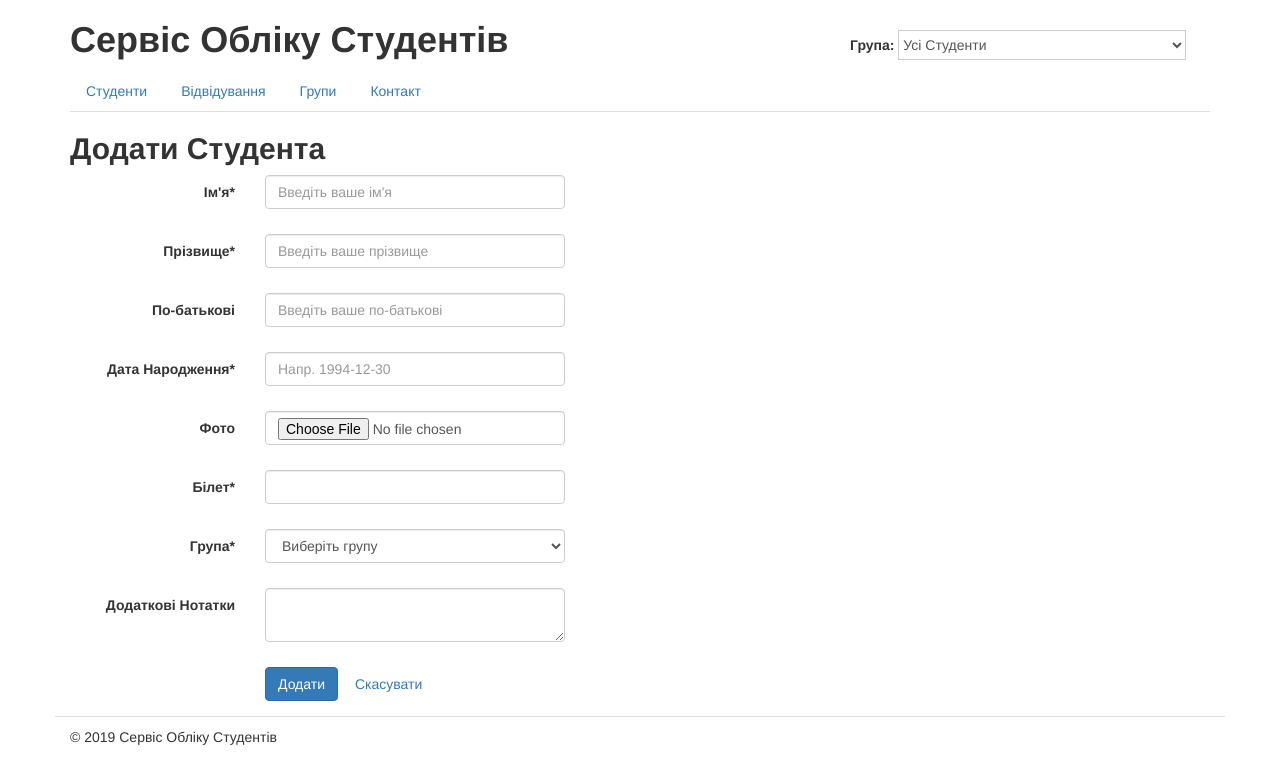
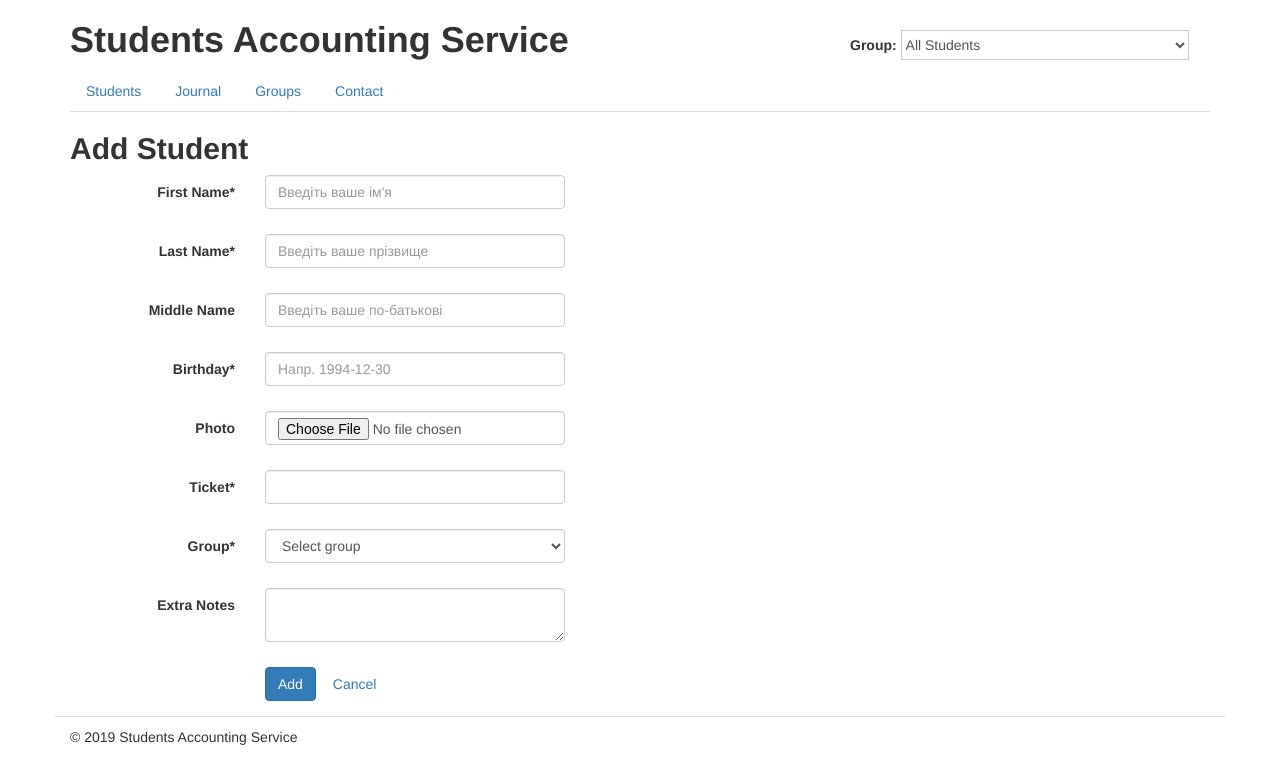
Before and after one commit to ikorzhelskyi/studentsdb, a Django app: page /students/add/ in a window 1280 px wide. Shown: the top 784 px of the page. Run offline with Django 3.2, Linux system fonts and the light colour scheme; data comes from the database, SQL or seed files in the repository; some libraries are stand-ins or nearby versions.

Commit message:
Add internalization to templates

```diff
--- a/students/templates/students/base.html
+++ b/students/templates/students/base.html
@@ -1,10 +1,11 @@
+{% load i18n %}
 {% load static from staticfiles %}
 <!DOCTYPE html>
 <html lang="uk">
 <head>
   <meta charset="UTF-8"/>
-  <title>Сервіс Обліку Студентів - {% block meta_title %}{% endblock meta_title %}</title>
-  <meta name="description" value="Система Обліку Студентів Навчального Закладу" />
+  <title>{% trans "Students Accounting Service" %} - {% block meta_title %}{% endblock meta_title %}</title>
+  <meta name="description" value="{% trans "App to manage students database" %}"/>
   <meta name="viewport" content="width=device-width, initial-scale=1">
 
   <link rel="stylesheet"
@@ -26,14 +27,14 @@
     <div class="row" id="header">
       {% block logo %}
       <div class="col-xs-8">
-        <h1>Сервіс Обліку Студентів </h1>
+        <h1>{% trans "Students Accounting Service" %}</h1>
       </div>
       {% endblock logo %}
       {% block groups_selector %}
       <div class="col-xs-4" id="group-selector">
-        <strong>Група:</strong>
+        <strong>{% trans "Group" %}:</strong>
         <select>
-          <option value="">Усі Студенти</option>
+          <option value="">{% trans "All Students" %}</option>
           {% for group in GROUPS %}
           <option value="{{ group.id }}"{% if group.selected %}selected="1"{% endif %}>{{ group.title }}{% if group.leader %}, {{ group.leader }}{% endif %}</option>
           {% endfor %}
@@ -51,10 +52,10 @@
         {% url 'groups' as groups_page %}
         {% url 'contact_admin' as contact_admin %}
         <ul class="nav nav-tabs" role="tablist">
-          <li role="presentation" {% if request.path == home_page %} class="active" {% endif %}><a href="{{ home_page }}">Студенти</a></li>
-          <li role="presentation" {% if journal_page in request.path %} class="active" {% endif %}><a href="{{ journal_page }}">Відвідування</a></li>
-          <li role="presentation" {% if groups_page in request.path %} class="active" {% endif %}><a href="{{ groups_page }}">Групи</a></li>
-          <li role="presentation" {% if contact_admin in request.path %} class="active" {% endif %}><a href="{{ contact_admin }}">Контакт</a></li>
+          <li role="presentation" {% if request.path == home_page %} class="active" {% endif %}><a href="{{ home_page }}">{% trans "Students" %}</a></li>
+          <li role="presentation" {% if journal_page in request.path %} class="active" {% endif %}><a href="{{ journal_page }}">{% trans "Journal" %}</a></li>
+          <li role="presentation" {% if groups_page in request.path %} class="active" {% endif %}><a href="{{ groups_page }}">{% trans "Groups" %}</a></li>
+          <li role="presentation" {% if contact_admin in request.path %} class="active" {% endif %}><a href="{{ contact_admin }}">{% trans "Contact" %}</a></li>
         </ul>
       </div>
     </div>
@@ -81,7 +82,7 @@
     {% block footer %}
     <div class="row" id="footer">
       <div class="col-xs-12">
-        &copy; 2019 Сервіс Обліку Студентів
+        &copy; 2019 {% trans "Students Accounting Service" %}
       </div>
     </div>
     {% endblock footer %}
@@ -114,6 +115,7 @@
   <script src="{% static "js/jquery.cookie.js" %}"></script>
   <script src="https://cdn.jsdelivr.net/bootstrap/3.3.0/js/bootstrap.min.js"></script>
   <script src="http://cdnjs.cloudflare.com/ajax/libs/bootstrap-datetimepicker/4.0.0/js/bootstrap-datetimepicker.min.js"></script>
+  <script type="text/javascript" src="{% url 'django.views.i18n.javascript_catalog' %}"></script>
   <script src="{% static "js/main.js" %}"></script>
   {% block extra_js %}{% endblock extra_js %}
 </body>
--- a/students/templates/students/students_add.html
+++ b/students/templates/students/students_add.html
@@ -1,15 +1,17 @@
 {% extends "students/base.html" %}
+
+{% load i18n %}
 
 {% load static from staticfiles %}
 
-{% block meta_title %}Додати Студента{% endblock meta_title %}
+{% block meta_title %}{% trans "Add Student" %}{% endblock meta_title %}
 
-{% block title %}Додати Студента{% endblock title %}
+{% block title %}{% trans "Add Student" %}{% endblock title %}
 
 {% block status_message %}
   {% if errors %}
   <div class="alert alert-warning" role="alert">
-    Будь-ласка, виправте наступні помилки
+    {% trans "Please, correct the following errors." %}
   </div>
   {% endif %}
 {% endblock status_message %}
@@ -21,7 +23,7 @@
   {% csrf_token %}
 
   <div class="form-group {% if errors.first_name %}has-error{% endif %}">
-    <label for="first_name" class="col-sm-2 control-label">Ім'я*</label>
+    <label for="first_name" class="col-sm-2 control-label">{% trans "First Name" %}*</label>
     <div class="col-sm-10">
       <input type="text" value="{{ request.POST.first_name }}"
              name="first_name" id="first_name"
@@ -31,7 +33,7 @@
     </div>
   </div>
   <div class="form-group {% if errors.last_name %}has-error{% endif %}">
-    <label for="last_name" class="col-sm-2 control-label">Прізвище*</label>
+    <label for="last_name" class="col-sm-2 control-label">{% trans "Last Name" %}*</label>
     <div class="col-sm-10">
       <input type="text" value="{{ request.POST.first_name }}"
              name="last_name" id="last_name"
@@ -41,7 +43,7 @@
     </div>
   </div>
   <div class="form-group {% if errors.middle_name %}has-error{% endif %}">
-    <label for="middle_name"class="col-sm-2 control-label">По-батькові</label>
+    <label for="middle_name"class="col-sm-2 control-label">{% trans "Middle Name" %}</label>
     <div class="col-sm-10">
       <input type="text" value="{{ request.POST.first_name }}"
              name="middle_name" id="middle_name"
@@ -51,7 +53,7 @@
     </div>
   </div>
   <div class="form-group {% if errors.birthday %}has-error{% endif %}">
-    <label for="birthday"class="col-sm-2 control-label">Дата Народження*</label>
+    <label for="birthday"class="col-sm-2 control-label">{% trans "Birthday" %}*</label>
     <div class="col-sm-10">
       <input type="text" value="{{ request.POST.birthday }}"
              name="birthday" id="birthday"
@@ -61,7 +63,7 @@
     </div>
   </div>
   <div class="form-group {% if errors.photo %}has-error{% endif %}">
-    <label for="photo"class="col-sm-2 control-label">Фото</label>
+    <label for="photo"class="col-sm-2 control-label">{% trans "Photo" %}</label>
     <div class="col-sm-10">
       <input type="file" value="" name="photo" id="photo"
              class="form-control" />
@@ -69,7 +71,7 @@
     </div>
   </div>
   <div class="form-group {% if errors.ticket %}has-error{% endif %}">
-    <label for="ticket"class="col-sm-2 control-label">Білет*</label>
+    <label for="ticket"class="col-sm-2 control-label">{% trans "Ticket" %}*</label>
     <div class="col-sm-10">
       <input type="text" value="{{ request.POST.ticket }}"
              name="ticket" id="ticket"
@@ -78,11 +80,11 @@
     </div>
   </div>
   <div class="form-group {% if errors.student_group %}has-error{% endif %}">
-    <label for="student_group"class="col-sm-2 control-label">Група*</label>
+    <label for="student_group"class="col-sm-2 control-label">{% trans "Group" %}*</label>
     <div class="col-sm-10">
       <select name="student_group" id="student_group"
               class="form-control">
-        <option value="">Виберіть групу</option>
+        <option value="">{% trans "Select group" %}</option>
         {% for group in groups %}
         <option value="{{ group.id }}" {% if group.id == request.POST.student_group|add:0 %}selected="1"{% endif %}>{{ group.title }}</option>
         {% endfor %}
@@ -91,7 +93,7 @@
     </div>
   </div>
   <div class="form-group {% if errors.notes %}has-error{% endif %}">
-    <label for="notes" class="col-sm-2 control-label">Додаткові Нотатки</label>
+    <label for="notes" class="col-sm-2 control-label">{% trans "Extra Notes" %}</label>
     <div class="col-sm-10">
       <textarea name="notes" id="notes" class="form-control">{{ request.POST.notes }}</textarea>
       <span class="help-block">{{ errors.notes }}</span>
@@ -100,10 +102,10 @@
   <div class="form-group">
     <label class="col-sm-2 control-label"></label>
     <div class="col-sm-10">
-      <input type="submit" value="Додати" name="add_button"
+      <input type="submit" value="{% trans "Add" %}" name="add_button"
              class="btn btn-primary" />
       <button type="submit" name="cancel_button"
-              class="btn btn-link">Скасувати</button>
+              class="btn btn-link">{% trans "Cancel" %}</button>
     </div>
   </div>
 </form>
```
Also changed, not shown: students/templates/contact_admin/form.html (+5 -3 lines), students/templates/students/groups_confirm_delete.html (+6 -4 lines), students/templates/students/groups_edit.html (+5 -3 lines), students/templates/students/groups_form.html (+4 -3 lines), students/templates/students/groups_list.html (+10 -8 lines), students/templates/students/journal.html (+17 -15 lines), students/templates/students/students_confirm_delete.html (+8 -5 lines), students/templates/students/students_edit.html (+6 -3 lines), students/templates/students/students_list.html (+14 -12 lines).
